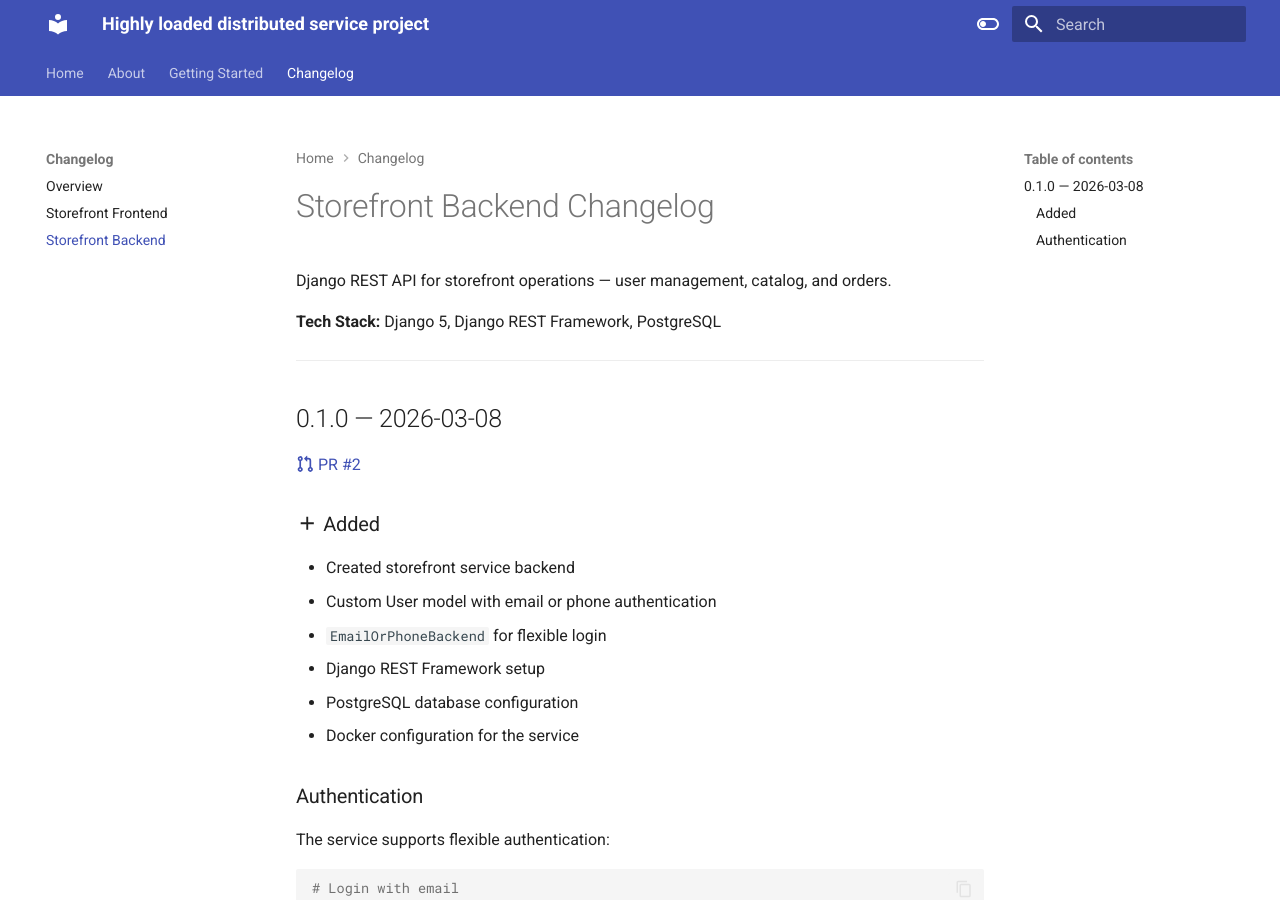
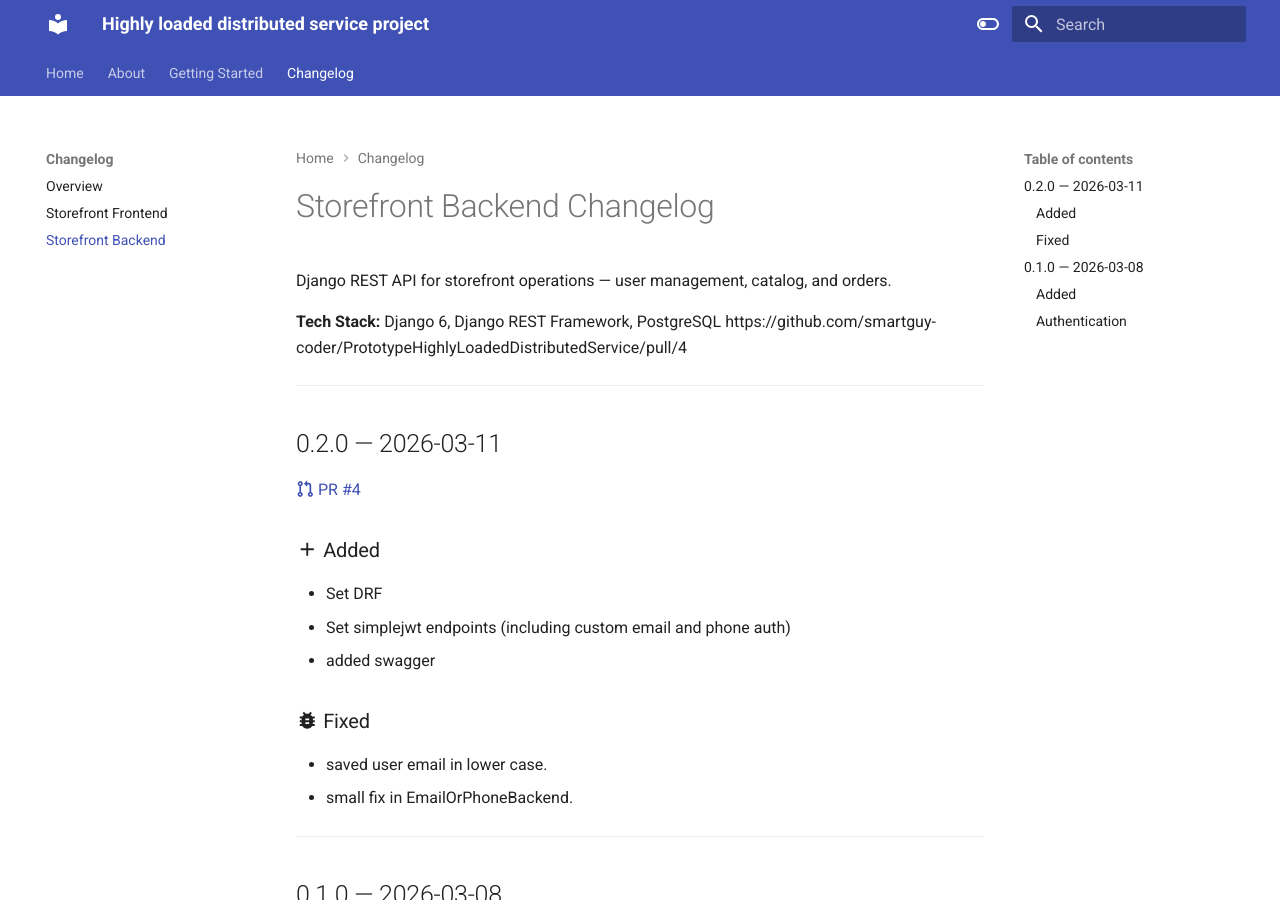
Before and after one commit to smartguy-coder/PrototypeHighlyLoadedDistributedService, an MkDocs documentation site: the page built from documentation/docs/changelog/storefront-backend.md, in a window 1280 px wide and 900 px high. Built offline with MkDocs 1.6.1 and Material for MkDocs 9.7.7, drawn with Linux system fonts in a browser that asks for light colours.

Commit message:
4-set-drf

```diff
--- a/documentation/docs/changelog/index.md
+++ b/documentation/docs/changelog/index.md
@@ -10,8 +10,8 @@ The format is based on [Keep a Changelog](https://keepachangelog.com/en/1.1.0/)
 
 | Service | Latest Version | Status | Last Updated |
 |---------|----------------|--------|--------------|
-| [Storefront Frontend](storefront-frontend.md) | 0.1.0 | ✅ Active | 2026-03-11 |
-| [Storefront Backend](storefront-backend.md) | 0.1.0 | ✅ Active | 2026-03-08 |
+| [Storefront Frontend](storefront-frontend.md) | 0.1.1          | ✅ Active | 2026-03-11   |
+| [Storefront Backend](storefront-backend.md) | 0.2.0          | ✅ Active | 2026-03-12   |
 
 
 ---
--- a/documentation/docs/changelog/storefront-backend.md
+++ b/documentation/docs/changelog/storefront-backend.md
@@ -2,7 +2,24 @@
 
 Django REST API for storefront operations — user management, catalog, and orders.
 
-**Tech Stack:** Django 5, Django REST Framework, PostgreSQL
+**Tech Stack:** Django 6, Django REST Framework, PostgreSQL
+https://github.com/smartguy-coder/PrototypeHighlyLoadedDistributedService/pull/4
+
+---
+## 0.2.0 — 2026-03-11
+
+[:octicons-git-pull-request-16: PR #4](https://github.com/smartguy-coder/PrototypeHighlyLoadedDistributedService/pull/4)
+
+### :material-plus: Added
+
+- Set DRF
+- Set simplejwt endpoints (including custom email and phone auth)
+- added swagger
+
+### :material-bug: Fixed
+
+- saved user email in lower case.
+- small fix in EmailOrPhoneBackend.
 
 ---
 
```
Also changed, not shown: documentation/docs/about/tech-stack.md (+14 -13 lines), documentation/docs/index.md (+5 -5 lines), 3 other files.
